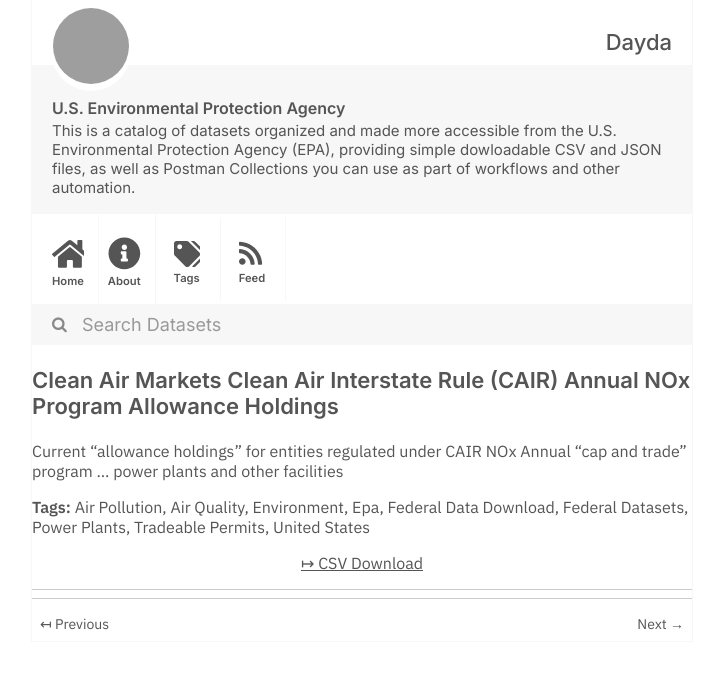
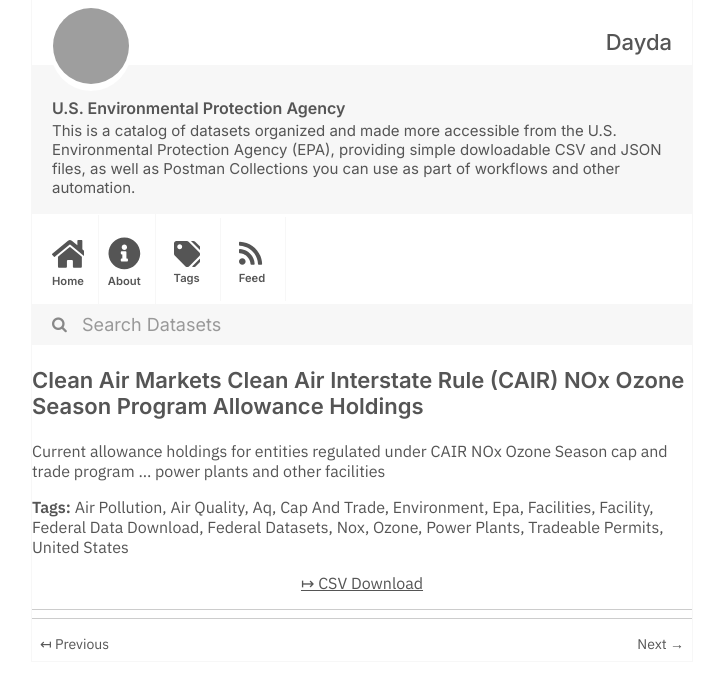
Before and after one commit to dayda-entities/us-environmental-protection-agency, a Jekyll site: the page built from _posts/2020-12-04-clean-air-markets-clean-air-in.md, in a window 1280 px wide, cut to the strip 0-689 px from the top of the page. Shown: the whole strip, without its empty margins (278-1001 px from the left). Built offline with Jekyll 4.4.1, drawn with Linux system fonts in a browser that asks for light colours; grey boxes are pictures that could not be loaded.

Commit message:
Publish Data

```diff
--- a/_posts/2020-12-04-clean-air-markets-clean-air-in.md
+++ b/_posts/2020-12-04-clean-air-markets-clean-air-in.md
@@ -1,25 +1,31 @@
 ---
 title: >-
-  Clean Air Markets Clean Air Interstate Rule (CAIR) Annual NOx Program
+  Clean Air Markets Clean Air Interstate Rule (CAIR) NOx Ozone Season Program
   Allowance Holdings
-created: '2020-12-04T18:21:40.262795'
-modified: '2020-12-04T18:21:40.262802'
+created: '2020-12-04T18:21:29.855783'
+modified: '2020-12-04T18:21:29.855793'
 state: active
 type: dataset
 tags:
   - Air Pollution
   - Air Quality
+  - Aq
+  - Cap And Trade
   - Environment
   - Epa
+  - Facilities
+  - Facility
   - Federal Data Download
   - Federal Datasets
+  - Nox
+  - Ozone
   - Power Plants
   - Tradeable Permits
   - United States
 groups: []
-csv_url: 'https://ampd.epa.gov/ampd'
+csv_url: 'https://ampd.epa.gov/ampd/'
 json_url: ''
 layout: post
 
 ---
-Current "allowance holdings" for entities regulated under CAIR NOx Annual "cap and trade" program ... power plants and other facilities
+Current allowance holdings for entities regulated under CAIR NOx Ozone Season cap and trade program ... power plants and other facilities
```
